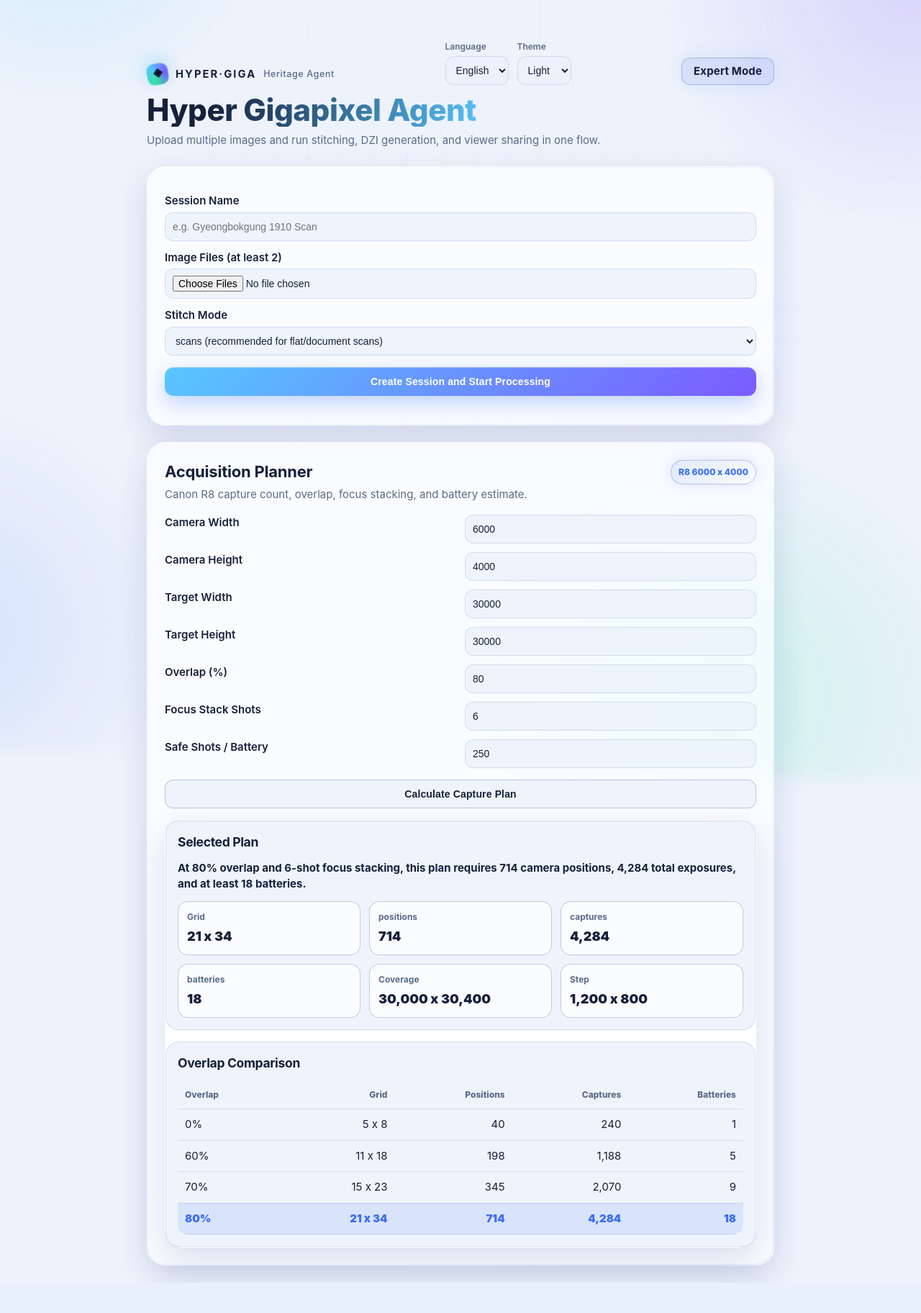
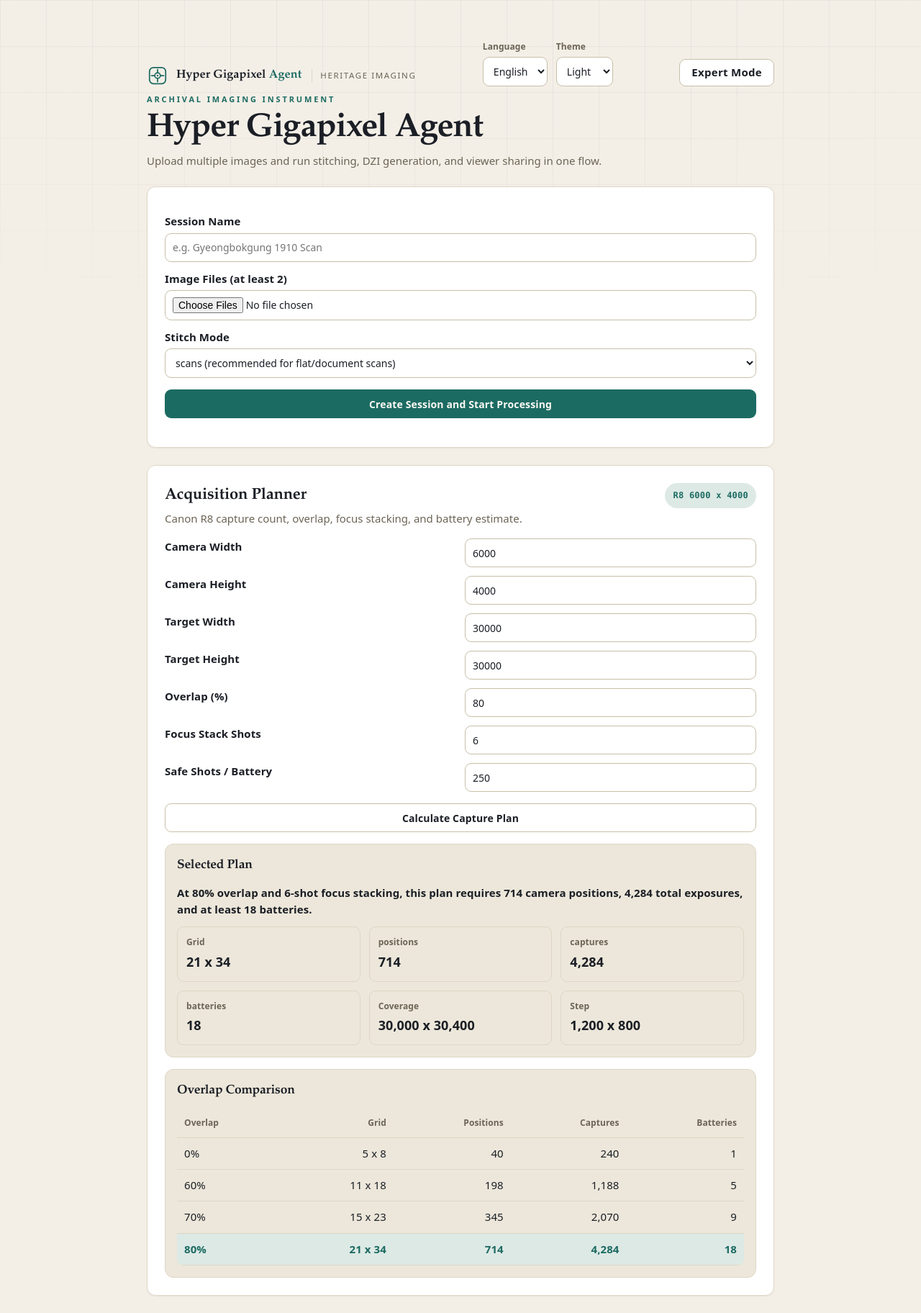
Before and after one commit to swparklab/gigapixel, a FastAPI app: page / in a window 1280 px wide. Shown: the whole page at 72% size. Before the commit the page ends 1780 px from the top, so only its background shows below. Run offline with FastAPI, Linux system fonts and the light colour scheme.

Commit message:
Rebrand: editorial 'archival instrument' design system replacing neon theme
Full visual identity overhaul. Ink + warm paper palette with a single verdigris (bronze patina) signature accent and restrained gold micro-accent; serif display headings (system stack) + grotesk UI + mono metrics; a faint archival measurement-grid background motif. Registration-target SVG logomark + wordmark across all pages. Removes glass blur, neon gradients, aurora, 3D tilt and sheen. Viewer tool/report buttons and the workflow canvas, 3D explorer and compare pages all retheme from the same tokens.

```diff
--- a/app/static/theme.css
+++ b/app/static/theme.css
@@ -1,308 +1,371 @@
 /* =====================================================================
-   Hyper Gigapixel Agent — HYPER·GIGA  ·  3D / neon design system
-   Loaded after the base stylesheet. Re-skins the whole app by overriding
-   design tokens and layering glass, depth, glow and an ambient background.
-   (Internal class names keep the `aether-` prefix for stability.)
+   Hyper Gigapixel Agent — Brand Design System
+   ---------------------------------------------------------------------
+   Editorial / archival-instrument identity for gigapixel heritage imaging.
+   Palette: ink + warm paper + a single signature accent (verdigris, the
+   patina of aged bronze) with a restrained gold micro-accent. Serif display
+   for editorial gravitas, a clean grotesk for UI, mono for measurements.
+   No glass blur, no neon, no animated gradients — quiet precision.
+   Loaded after styles.css; overrides design tokens + refines components.
    ===================================================================== */
 
-:root,
-[data-theme="dark"] {
-  --color-bg: #060912;
-  --color-surface: rgba(20, 27, 45, 0.62);
-  --color-surface-subtle: rgba(28, 36, 58, 0.55);
-  --color-surface-elevated: rgba(30, 40, 66, 0.78);
-  --color-border: rgba(120, 150, 210, 0.18);
-  --color-border-strong: rgba(140, 175, 240, 0.34);
-  --color-text-primary: #eaf1ff;
-  --color-text-secondary: #9fb0d0;
-  --color-primary: #5b8cff;
-  --color-primary-hover: #6f9bff;
-  --color-primary-soft: rgba(91, 140, 255, 0.16);
-  --color-on-primary: #061024;
-  --color-success: #34e0a1;
-  --color-warning: #ffce5c;
-  --color-danger: #ff6b8b;
-  --color-info: #57c7ff;
-
-  --aether-accent-1: #57c7ff;
-  --aether-accent-2: #7b5bff;
-  --aether-accent-3: #34e0a1;
-  --aether-glass-blur: 18px;
-  --aether-glass-stroke: linear-gradient(135deg, rgba(255, 255, 255, 0.35), rgba(255, 255, 255, 0.02) 40%, rgba(123, 91, 255, 0.25));
-
-  --shadow-sm: 0 2px 10px rgba(0, 0, 0, 0.4);
-  --shadow-md: 0 14px 40px rgba(2, 6, 20, 0.55);
-  --shadow-lg: 0 30px 80px rgba(2, 6, 23, 0.65);
-
-  --radius-md: 14px;
-  --radius-lg: 18px;
-  --radius-xl: 26px;
+/* ---- Type system ---------------------------------------------------- */
+:root {
+  --font-serif: "Iowan Old Style", "Palatino Linotype", Georgia, "Nanum Myeongjo", Batang, "Times New Roman", serif;
+  --font-sans: system-ui, -apple-system, "Segoe UI", "Pretendard", "Noto Sans KR", Roboto, "Helvetica Neue", Arial, sans-serif;
+  --font-mono: "Cascadia Code", "JetBrains Mono", "SFMono-Regular", Consolas, "Liberation Mono", monospace;
 }
 
+/* ---- Light (paper) -------------------------------------------------- */
+:root,
 [data-theme="light"] {
-  --color-bg: #eef2fb;
-  --color-surface: rgba(255, 255, 255, 0.72);
-  --color-surface-subtle: rgba(236, 242, 252, 0.8);
-  --color-surface-elevated: rgba(255, 255, 255, 0.9);
-  --color-border: rgba(80, 110, 170, 0.18);
-  --color-border-strong: rgba(70, 100, 165, 0.32);
-  --color-text-primary: #15203a;
-  --color-text-secondary: #5a6b88;
-  --color-primary: #3b6ef5;
-  --color-primary-hover: #2f5be0;
-  --color-primary-soft: rgba(59, 110, 245, 0.12);
-  --color-on-primary: #ffffff;
-  --aether-glass-blur: 16px;
-  --aether-glass-stroke: linear-gradient(135deg, rgba(255, 255, 255, 0.9), rgba(120, 150, 230, 0.08) 45%, rgba(123, 91, 255, 0.22));
-  --shadow-md: 0 16px 44px rgba(40, 70, 140, 0.16);
-  --shadow-lg: 0 30px 70px rgba(40, 70, 140, 0.2);
+  color-scheme: light;
+  --color-bg: #f3efe7;
+  --color-surface: #fbf9f4;
+  --color-surface-subtle: #ece7da;
+  --color-surface-elevated: #ffffff;
+  --color-border: #ded7c7;
+  --color-border-strong: #c8bfa9;
+  --color-text-primary: #1b1e25;
+  --color-text-secondary: #6c6456;
+  --color-primary: #1c6b62;
+  --color-primary-hover: #155249;
+  --color-primary-soft: #dde9e5;
+  --color-on-primary: #fbf9f4;
+  --color-success: #2f7d57;
+  --color-warning: #9a6a12;
+  --color-danger: #ad3a2c;
+  --color-info: #1c6b62;
+
+  --gold: #b3893c;
+  --grid-line: rgba(27, 30, 37, 0.045);
+
+  --shadow-sm: 0 1px 2px rgba(28, 31, 38, 0.06);
+  --shadow-md: 0 1px 2px rgba(28, 31, 38, 0.05), 0 10px 26px rgba(40, 36, 25, 0.07);
+  --shadow-lg: 0 2px 4px rgba(28, 31, 38, 0.06), 0 24px 56px rgba(40, 36, 25, 0.12);
+  --focus-ring: rgba(28, 107, 98, 0.32);
+
+  --radius-sm: 6px;
+  --radius-md: 9px;
+  --radius-lg: 12px;
+  --radius-xl: 16px;
+
+  --bg: var(--color-bg);
+  --panel: var(--color-surface-elevated);
+  --text: var(--color-text-primary);
+  --muted: var(--color-text-secondary);
+  --line: var(--color-border);
+  --accent: var(--color-primary);
+  --accent-hover: var(--color-primary-hover);
+  --input-bg: var(--color-surface-elevated);
+  --input-border: var(--color-border-strong);
+  --sidebar-bg: var(--color-surface);
+  --viewer-bg: #2a2620;
+  --li-bg: var(--color-surface);
+  --li-border: var(--color-border);
 }
 
-/* ---- base canvas + ambient background ------------------------------- */
+/* ---- Dark (ink) ----------------------------------------------------- */
+[data-theme="dark"] {
+  color-scheme: dark;
+  --color-bg: #14161c;
+  --color-surface: #1a1d25;
+  --color-surface-subtle: #16181f;
+  --color-surface-elevated: #1f232c;
+  --color-border: #2b2f3a;
+  --color-border-strong: #3b414f;
+  --color-text-primary: #ece9e1;
+  --color-text-secondary: #9a9488;
+  --color-primary: #46a89a;
+  --color-primary-hover: #5cbcae;
+  --color-primary-soft: #14302c;
+  --color-on-primary: #08130f;
+  --color-success: #54c08a;
+  --color-warning: #d2a23a;
+  --color-danger: #d2685b;
+  --color-info: #46a89a;
+
+  --gold: #c9a24e;
+  --grid-line: rgba(236, 233, 225, 0.035);
+
+  --shadow-sm: 0 1px 2px rgba(0, 0, 0, 0.4);
+  --shadow-md: 0 1px 2px rgba(0, 0, 0, 0.4), 0 14px 32px rgba(0, 0, 0, 0.44);
+  --shadow-lg: 0 2px 4px rgba(0, 0, 0, 0.45), 0 28px 64px rgba(0, 0, 0, 0.55);
+  --focus-ring: rgba(70, 168, 154, 0.4);
+
+  --bg: var(--color-bg);
+  --panel: var(--color-surface-elevated);
+  --text: var(--color-text-primary);
+  --muted: var(--color-text-secondary);
+  --line: var(--color-border);
+  --accent: var(--color-primary);
+  --accent-hover: var(--color-primary-hover);
+  --input-bg: var(--color-surface-elevated);
+  --input-border: var(--color-border-strong);
+  --sidebar-bg: #161920;
+  --viewer-bg: #0c0e12;
+  --li-bg: #171a22;
+  --li-border: var(--color-border);
+}
+
+/* ---- Base canvas ---------------------------------------------------- */
 html { scroll-behavior: smooth; }
 
 body {
+  font-family: var(--font-sans);
+  font-size: 15px;
+  line-height: 1.55;
+  letter-spacing: 0.005em;
   background: var(--color-bg);
-  color: var(--color-text-primary);
-  font-family: "Inter", "SF Pro Display", system-ui, -apple-system, "Segoe UI", Roboto, sans-serif;
+  color: var(--text);
   -webkit-font-smoothing: antialiased;
+  text-rendering: optimizeLegibility;
   position: relative;
   min-height: 100vh;
-  overflow-x: hidden;
 }
 
-/* Aurora mesh + drifting light blobs */
+/* Brand motif: a faint archival measurement grid, softly vignetted. */
 body::before {
-  content: "";
-  position: fixed;
-  inset: -20vmax;
-  z-index: -2;
-  background:
-    radial-gradient(38vmax 38vmax at 18% 12%, rgba(87, 199, 255, 0.20), transparent 60%),
-    radial-gradient(42vmax 42vmax at 82% 18%, rgba(123, 91, 255, 0.22), transparent 62%),
-    radial-gradient(46vmax 46vmax at 70% 92%, rgba(52, 224, 161, 0.16), transparent 60%),
-    radial-gradient(40vmax 40vmax at 12% 88%, rgba(91, 140, 255, 0.18), transparent 60%);
-  filter: blur(8px) saturate(120%);
-  animation: aether-drift 26s ease-in-out infinite alternate;
-}
-
-/* Fine engineering grid for depth */
-body::after {
   content: "";
   position: fixed;
   inset: 0;
   z-index: -1;
   background-image:
-    linear-gradient(rgba(130, 160, 220, 0.05) 1px, transparent 1px),
-    linear-gradient(90deg, rgba(130, 160, 220, 0.05) 1px, transparent 1px);
-  background-size: 46px 46px, 46px 46px;
-  mask-image: radial-gradient(circle at 50% 30%, #000 0%, transparent 78%);
-  animation: aether-grid 40s linear infinite;
+    linear-gradient(var(--grid-line) 1px, transparent 1px),
+    linear-gradient(90deg, var(--grid-line) 1px, transparent 1px);
+  background-size: 64px 64px;
+  -webkit-mask-image: radial-gradient(135% 90% at 50% -10%, #000 35%, transparent 82%);
+  mask-image: radial-gradient(135% 90% at 50% -10%, #000 35%, transparent 82%);
   pointer-events: none;
 }
 
-[data-theme="light"] body::before { filter: blur(10px) saturate(135%); opacity: 0.85; }
+::selection { background: var(--color-primary-soft); color: var(--accent); }
 
-@keyframes aether-drift {
-  0%   { transform: translate3d(0, 0, 0) rotate(0deg) scale(1); }
-  50%  { transform: translate3d(2%, -2%, 0) rotate(4deg) scale(1.06); }
-  100% { transform: translate3d(-2%, 2%, 0) rotate(-3deg) scale(1.04); }
+/* ---- Typography ----------------------------------------------------- */
+h1, h2, h3,
+#pageTitle, #viewerTitle, #brandTitle, #plannerTitle {
+  font-family: var(--font-serif);
+  font-weight: 600;
+  color: var(--text);
+  letter-spacing: -0.012em;
 }
-@keyframes aether-grid {
-  from { background-position: 0 0, 0 0; }
-  to   { background-position: 46px 920px, 920px 46px; }
+h1, #pageTitle {
+  font-size: clamp(30px, 4.6vw, 46px);
+  line-height: 1.06;
+  letter-spacing: -0.02em;
+}
+#pageSubtitle, .planner-head p, .viewer-brand p {
+  font-family: var(--font-sans);
+  color: var(--muted);
+  letter-spacing: 0;
 }
 
-/* ---- brand wordmark ------------------------------------------------- */
+/* numerals / metrics in mono for an instrument feel */
+.planner-metrics dd, .planner-table td, .vwr-badge, .planner-badge, #zoomBadge,
+.aether-report-link, .hga-tool-btn {
+  font-variant-numeric: tabular-nums;
+}
+
+/* ---- Brand wordmark + logo ----------------------------------------- */
+.hga-brand,
 .aether-brand {
   display: inline-flex;
   align-items: center;
-  gap: 10px;
-  font-weight: 700;
+  gap: 11px;
+  color: var(--text);
+  text-decoration: none;
+  font-family: var(--font-serif);
+  font-weight: 600;
+  font-size: 1.02rem;
+  letter-spacing: 0.005em;
+}
+.hga-logo {
+  width: 30px;
+  height: 30px;
+  flex: 0 0 auto;
+  color: var(--accent);
+}
+.hga-word { white-space: nowrap; }
+.hga-word b { font-weight: 600; color: var(--accent); }
+.hga-sub,
+.aether-sub {
+  font-family: var(--font-sans);
+  font-weight: 500;
+  font-size: 0.72rem;
   letter-spacing: 0.14em;
-  font-size: 0.92rem;
   text-transform: uppercase;
-  color: var(--color-text-primary);
+  color: var(--muted);
+  padding-left: 11px;
+  margin-left: 3px;
+  border-left: 1px solid var(--line);
 }
-.aether-brand .aether-mark {
+/* legacy glyph mark -> tidy monogram chip */
+.aether-mark {
   display: inline-grid;
   place-items: center;
-  width: 30px; height: 30px;
-  border-radius: 10px;
-  background: conic-gradient(from 140deg, var(--aether-accent-1), var(--aether-accent-2), var(--aether-accent-3), var(--aether-accent-1));
-  color: #07101f;
-  font-size: 1rem;
-  box-shadow: 0 0 0 1px rgba(255,255,255,0.18) inset, 0 6px 22px rgba(87,199,255,0.4);
-  animation: aether-spin 14s linear infinite;
-}
-.aether-brand .aether-sub {
-  font-weight: 500;
-  letter-spacing: 0.05em;
-  text-transform: none;
-  color: var(--color-text-secondary);
-  font-size: 0.78rem;
-}
-@keyframes aether-spin { to { transform: rotate(360deg); } }
-
-/* ---- glass surfaces ------------------------------------------------- */
-.panel,
-.planner-panel,
-.viewer-shell,
-.viewer-topbar,
-.viewer-sidebar,
-.wf-topbar,
-.viewer-stage,
-.planner-result,
-.osd-toolbar {
-  background: var(--color-surface);
-  backdrop-filter: blur(var(--aether-glass-blur)) saturate(140%);
-  -webkit-backdrop-filter: blur(var(--aether-glass-blur)) saturate(140%);
-  border: 1px solid transparent;
-  border-radius: var(--radius-xl);
-  box-shadow: var(--shadow-md), inset 0 1px 0 rgba(255, 255, 255, 0.08);
-  position: relative;
+  width: 28px; height: 28px;
+  border-radius: 7px;
+  border: 1px solid var(--accent);
+  color: var(--accent);
+  font-size: 0.95rem;
+  font-style: normal;
 }
 
-/* gradient hairline border via mask */
-.panel::before,
-.planner-panel::before,
-.viewer-shell::before {
-  content: "";
-  position: absolute;
-  inset: 0;
-  border-radius: inherit;
-  padding: 1px;
-  background: var(--aether-glass-stroke);
-  -webkit-mask: linear-gradient(#000 0 0) content-box, linear-gradient(#000 0 0);
-  -webkit-mask-composite: xor;
-  mask-composite: exclude;
-  pointer-events: none;
-  opacity: 0.8;
+/* ---- Surfaces / panels --------------------------------------------- */
+.panel, .planner-panel {
+  background: var(--panel);
+  border: 1px solid var(--line);
+  border-radius: var(--radius-lg);
+  box-shadow: var(--shadow-sm);
+  transition: border-color 160ms ease, box-shadow 200ms ease;
+}
+.panel:hover, .planner-panel:hover {
+  border-color: var(--color-border-strong);
+  box-shadow: var(--shadow-md);
+}
+.planner-summary-card, .planner-table-wrap, .planner-metrics div {
+  background: var(--color-surface-subtle);
+  border-color: var(--line);
 }
 
-/* 3D hover lift on cards */
-.panel,
-.planner-panel {
-  transition: transform 0.35s cubic-bezier(0.2, 0.8, 0.2, 1), box-shadow 0.35s ease;
-  transform-style: preserve-3d;
+/* ---- Buttons -------------------------------------------------------- */
+button {
+  font-family: var(--font-sans);
+  font-weight: 600;
+  letter-spacing: 0.01em;
+  border-radius: var(--radius-md);
+  background: var(--accent);
+  color: var(--color-on-primary);
+  box-shadow: none;
+  transition: background-color 150ms ease, border-color 150ms ease, transform 120ms ease, color 150ms ease;
 }
-.panel:hover,
-.planner-panel:hover {
-  transform: translateY(-4px) perspective(1200px) rotateX(1.2deg);
-  box-shadow: var(--shadow-lg), inset 0 1px 0 rgba(255, 255, 255, 0.12);
-}
-
-/* ---- headings ------------------------------------------------------- */
-h1, #pageTitle, #viewerTitle, #brandTitle {
-  background: linear-gradient(100deg, var(--color-text-primary) 10%, var(--aether-accent-1) 55%, var(--aether-accent-2) 90%);
-  -webkit-background-clip: text;
-  background-clip: text;
-  color: transparent;
-  letter-spacing: -0.01em;
-  font-weight: 800;
-}
-h2 { letter-spacing: -0.01em; }
-
-/* ---- buttons -------------------------------------------------------- */
-button,
-.mode-link {
-  border-radius: 12px;
-  font-weight: 650;
-  letter-spacing: 0.01em;
-  transition: transform 0.18s ease, box-shadow 0.25s ease, filter 0.2s ease;
-}
-button:not(.secondary):not(.ghost):not(.danger),
-#startBtn,
-#calculatePlanBtn:not(.secondary) {
-  color: var(--color-on-primary);
-  background: linear-gradient(135deg, var(--aether-accent-1), var(--aether-accent-2));
-  border: none;
-  box-shadow: 0 10px 30px rgba(91, 140, 255, 0.38), inset 0 1px 0 rgba(255, 255, 255, 0.3);
-}
-button:hover { transform: translateY(-2px); filter: brightness(1.06); }
-button:active { transform: translateY(0); }
-#startBtn { position: relative; overflow: hidden; }
-#startBtn::after {
-  content: "";
-  position: absolute; inset: 0;
-  background: linear-gradient(120deg, transparent 30%, rgba(255,255,255,0.35) 50%, transparent 70%);
-  transform: translateX(-120%);
-  animation: aether-sheen 4.5s ease-in-out infinite;
-}
-@keyframes aether-sheen { 0%, 60% { transform: translateX(-120%); } 100% { transform: translateX(120%); } }
+button:hover:not(:disabled) { background: var(--accent-hover); transform: none; }
+button:active:not(:disabled) { transform: translateY(0.5px); }
 
 .secondary, .ghost {
-  background: var(--color-surface-subtle) !important;
-  border: 1px solid var(--color-border-strong) !important;
-  color: var(--color-text-primary) !important;
+  background: var(--color-surface-elevated);
+  color: var(--text);
+  border: 1px solid var(--input-border);
+}
+.secondary:hover:not(:disabled), .ghost:hover:not(:disabled) {
+  background: var(--color-surface-subtle);
+  border-color: var(--accent);
+  color: var(--accent);
+}
+.mode-link {
+  font-family: var(--font-sans);
+  font-weight: 600;
+  letter-spacing: 0.02em;
+  background: var(--color-surface-elevated);
+  border: 1px solid var(--input-border);
+  color: var(--text);
+  border-radius: var(--radius-md);
+}
+.mode-link:hover { background: var(--color-surface-subtle); border-color: var(--accent); color: var(--accent); }
+
+/* ---- Inputs --------------------------------------------------------- */
+input, select, textarea {
+  font-family: var(--font-sans);
+  background: var(--input-bg);
+  border: 1px solid var(--input-border);
+  border-radius: var(--radius-md);
+  color: var(--text);
+}
+input:focus-visible, select:focus-visible, textarea:focus-visible {
+  outline: none;
+  border-color: var(--accent);
+  box-shadow: 0 0 0 3px var(--focus-ring);
+}
+label { font-family: var(--font-sans); font-weight: 600; letter-spacing: 0.005em; }
+
+/* ---- Badges / pills ------------------------------------------------- */
+.planner-badge, .vwr-badge {
+  font-family: var(--font-mono);
+  font-weight: 600;
+  letter-spacing: 0.02em;
+  border-radius: 999px;
+  background: var(--color-surface-subtle);
+  border: 1px solid var(--input-border);
+  color: var(--muted);
+}
+.planner-badge { color: var(--accent); background: var(--color-primary-soft); border-color: transparent; }
+
+/* ---- Chrome: topbars / sidebar ------------------------------------- */
+.viewer-topbar, .wf-topbar {
+  background: color-mix(in srgb, var(--panel) 88%, transparent);
+  border-bottom: 1px solid var(--line);
+  box-shadow: none;
+  -webkit-backdrop-filter: saturate(120%) blur(6px);
+  backdrop-filter: saturate(120%) blur(6px);
+}
+.sidebar { background: var(--sidebar-bg); border-right: 1px solid var(--line); }
+.viewer-brand h1 { font-size: 19px; }
+
+/* eyebrow kicker above the page title */
+#pageTitle::before {
+  content: "ARCHIVAL IMAGING INSTRUMENT";
+  display: block;
+  font-family: var(--font-sans);
+  font-size: 11px;
+  font-weight: 700;
+  letter-spacing: 0.26em;
+  color: var(--accent);
+  margin-bottom: 12px;
+}
+:root[data-lang="ko"] #pageTitle::before { content: "아카이브 이미징 인스트루먼트"; letter-spacing: 0.18em; }
+
+/* ---- Viewer tool buttons (injected by viewer.js) ------------------- */
+.smart-annotate-panel {
+  background: color-mix(in srgb, var(--panel) 92%, transparent);
+  border: 1px solid var(--line);
+  border-radius: var(--radius-lg);
+  box-shadow: var(--shadow-md);
+  padding: 8px !important;
+  -webkit-backdrop-filter: blur(8px);
   backdrop-filter: blur(8px);
 }
-.mode-link {
-  background: var(--color-primary-soft);
-  border: 1px solid var(--color-border-strong);
-  color: var(--color-text-primary);
-  box-shadow: 0 0 24px rgba(87, 199, 255, 0.18);
+.hga-tool-btn {
+  padding: 7px 12px;
+  border-radius: 8px;
+  cursor: pointer;
+  border: 1px solid var(--input-border);
+  background: var(--color-surface-elevated);
+  color: var(--text);
+  font-family: var(--font-sans);
+  font-size: 0.82rem;
+  font-weight: 600;
+  transition: background-color 150ms ease, border-color 150ms ease, color 150ms ease;
 }
+.hga-tool-btn:hover { border-color: var(--accent); color: var(--accent); background: var(--color-surface-subtle); }
+.hga-tool-btn.is-active { background: var(--accent); color: var(--color-on-primary); border-color: var(--accent); }
+.aether-report-link {
+  padding: 5px 11px !important;
+  border-radius: 999px !important;
+  font-size: 0.76rem !important;
+  font-family: var(--font-mono) !important;
+  letter-spacing: 0.02em;
+  text-decoration: none;
+  border: 1px solid var(--input-border) !important;
+  background: var(--color-surface-elevated) !important;
+  color: var(--muted) !important;
+  transition: border-color 150ms ease, color 150ms ease;
+}
+.aether-report-link:hover { border-color: var(--accent) !important; color: var(--accent) !important; }
 
-/* ---- inputs --------------------------------------------------------- */
-input, select, textarea {
-  background: var(--color-surface-subtle) !important;
-  border: 1px solid var(--color-border) !important;
-  color: var(--color-text-primary) !important;
-  border-radius: 12px !important;
-  transition: border-color 0.2s ease, box-shadow 0.2s ease;
-}
-input:focus, select:focus, textarea:focus {
-  outline: none !important;
-  border-color: var(--aether-accent-1) !important;
-  box-shadow: 0 0 0 3px var(--color-primary-soft), 0 0 22px rgba(87, 199, 255, 0.25) !important;
-}
+/* ---- Links / misc --------------------------------------------------- */
+a { color: var(--accent); text-underline-offset: 2px; }
+.annotation-marker { background: var(--gold); border-color: var(--color-surface-elevated); }
 
-/* ---- status pills / badges ----------------------------------------- */
-#status, #share, .planner-badge, .badge, .status-badge {
-  border-radius: 999px;
-}
-.planner-badge {
-  background: linear-gradient(135deg, var(--color-primary-soft), transparent);
-  border: 1px solid var(--color-border-strong);
-  box-shadow: 0 0 18px rgba(123, 91, 255, 0.18);
-}
-
-/* ---- viewer specifics ---------------------------------------------- */
-#openseadragon {
-  border-radius: var(--radius-lg);
-  box-shadow: var(--shadow-md);
-  overflow: hidden;
-}
-.smart-annotate-panel button {
-  backdrop-filter: blur(10px);
-  box-shadow: 0 8px 24px rgba(0, 0, 0, 0.35);
-}
-
-/* ---- scrollbars ----------------------------------------------------- */
-* { scrollbar-width: thin; scrollbar-color: rgba(123, 91, 255, 0.5) transparent; }
+/* ---- Scrollbars ----------------------------------------------------- */
+* { scrollbar-width: thin; scrollbar-color: var(--color-border-strong) transparent; }
 *::-webkit-scrollbar { width: 10px; height: 10px; }
 *::-webkit-scrollbar-thumb {
-  background: linear-gradient(var(--aether-accent-2), var(--aether-accent-1));
+  background: var(--color-border-strong);
   border-radius: 999px;
   border: 2px solid transparent;
   background-clip: content-box;
 }
 
-/* ---- workflow chrome ------------------------------------------------ */
-.wf-topbar { border-radius: 0 0 var(--radius-xl) var(--radius-xl); }
-
-/* ---- entrance animation -------------------------------------------- */
-.panel, .planner-panel, .viewer-shell, .wf-topbar {
-  animation: aether-rise 0.7s cubic-bezier(0.2, 0.8, 0.2, 1) both;
+@media (prefers-reduced-motion: reduce) {
+  html { scroll-behavior: auto; }
 }
-.planner-panel { animation-delay: 0.08s; }
-@keyframes aether-rise {
-  from { opacity: 0; transform: translateY(18px) scale(0.99); }
-  to   { opacity: 1; transform: translateY(0) scale(1); }
-}
-
-@media (prefers-reduced-motion: reduce) {
-  body::before, body::after, .aether-brand .aether-mark, #startBtn::after,
-  .panel, .planner-panel, .viewer-shell, .wf-topbar { animation: none !important; }
-}
--- a/app/templates/index.html
+++ b/app/templates/index.html
@@ -10,7 +10,16 @@
 <body>
   <main class="container">
     <section class="topbar">
-      <div class="aether-brand"><span class="aether-mark">&#9672;</span> HYPER&#183;GIGA <span class="aether-sub">Heritage Agent</span></div>
+      <div class="hga-brand">
+        <svg class="hga-logo" viewBox="0 0 24 24" fill="none" aria-hidden="true">
+          <rect x="3" y="3" width="18" height="18" rx="4.5" stroke="currentColor" stroke-width="1.4"/>
+          <path d="M12 5.2v3.1M12 15.7v3.1M5.2 12h3.1M15.7 12h3.1" stroke="currentColor" stroke-width="1.4" stroke-linecap="round"/>
+          <circle cx="12" cy="12" r="3.1" stroke="currentColor" stroke-width="1.4"/>
+          <circle cx="12" cy="12" r="0.95" fill="currentColor"/>
+        </svg>
+        <span class="hga-word">Hyper Gigapixel <b>Agent</b></span>
+        <span class="hga-sub">Heritage Imaging</span>
+      </div>
       <section class="prefs-bar">
         <div class="prefs-group">
           <label id="langLabel" for="langSelect">Language</label>
```
Also changed, not shown: app/static/viewer.js (+4 -6 lines), app/static/workflow.js (+4 -4 lines), app/templates/compare.html (+19 -9 lines), app/templates/viewer.html (+11 -3 lines), app/templates/viewer3d.html (+20 -10 lines), app/templates/workflow.html (+11 -3 lines).
